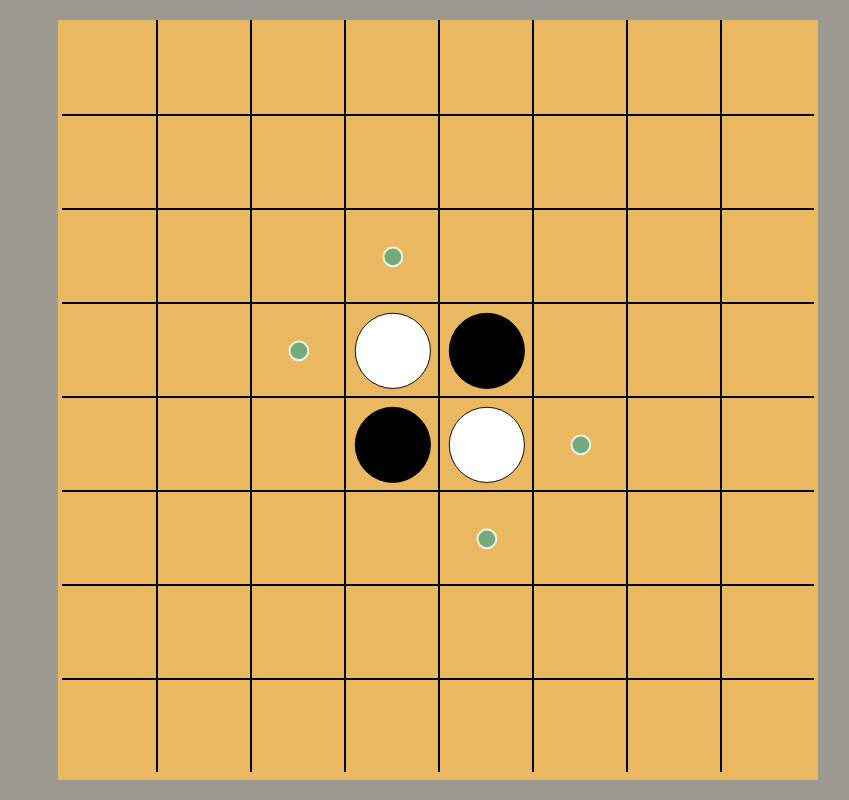
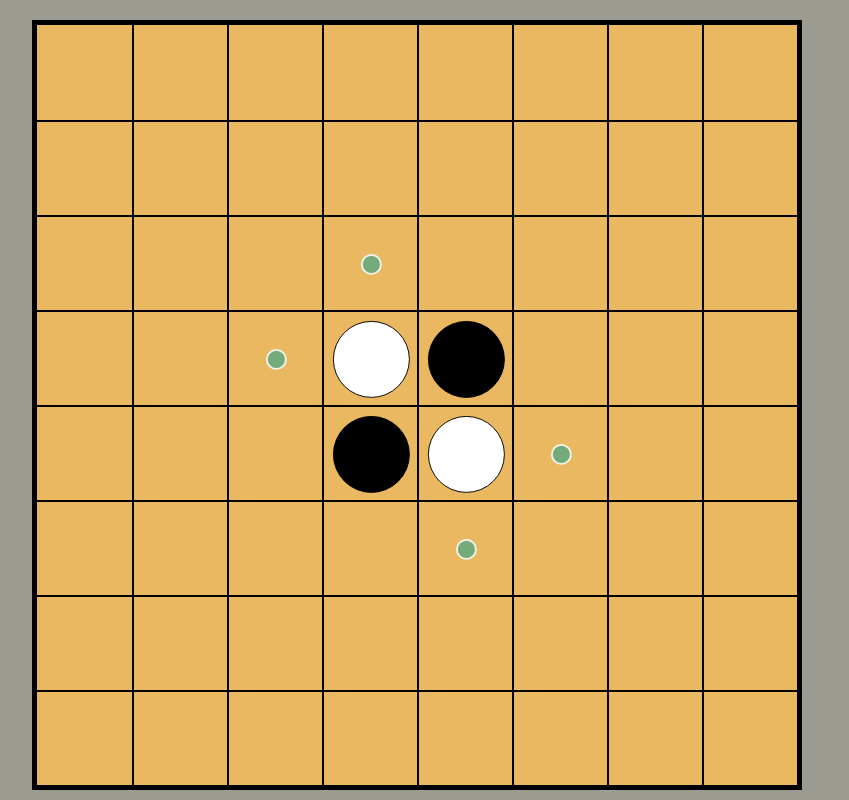
Before and after one commit to flying-potato/reversi, a website: page index.html in a window 1280 px wide. Shown: the whole page, without its empty margins (202-1051 px from the left). Drawn offline with nearby package versions, Linux system fonts and the light colour scheme.

Commit message:
add border to board&left margin -2%

```diff
--- a/css/game.css
+++ b/css/game.css
@@ -37,6 +37,8 @@ textarea, input {
   width:100%;
   padding: 0%;
   overflow: auto;
+  border: solid black 4pt;
+  margin-left : -2%;
 }
 .l{
   border-left: 2pt solid black;
--- a/index.html
+++ b/index.html
@@ -26,9 +26,9 @@
 <body ng-cloak>
 <div id="gameArea">
   <div ng-repeat="  row in [0, 1, 2, 3, 4 ,5 ,6 ,7 ]"
-        style="position:absolute; top:{{row * 12.366}}%; left:0.5%; width:100%; height:12.366%;">
+        style="position:absolute; top:{{row * 12.5}}%; left:0%; width:100%; height:12.5%;">
     <div ng-repeat="col in [0, 1, 2, 3, 4 ,5 ,6 ,7 ]"
-        style="position:absolute; top:0; left:{{col * 12.366}}%; width:12.366%; height:100%;"
+        style="position:absolute; top:0; left:{{col * 12.5}}%; width:12.5%; height:100%;"
         ng-class="{b: row<7, r: col<7}"
         ng-click="game.cellClicked(row, col)"
         id="{{'e2e_test_div_' + row + 'x' + col}}">
```
